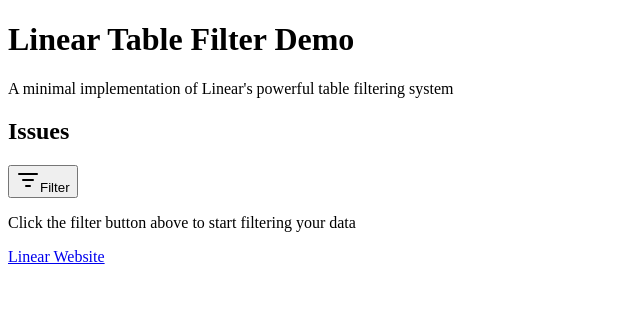
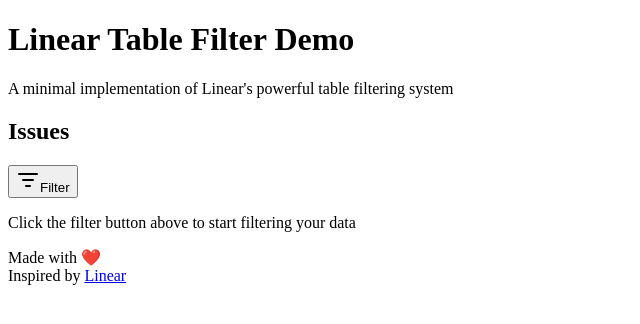
Before and after one commit to shreyT19/Filters, a Next.js app: page / in a window 1280 px wide. Shown: the top 324 px of the page, without its empty margins (0-640 px from the left). Built offline with nearby package versions, Linux system fonts and the light colour scheme.

Commit message:
feat: update footer layout and content for improved user experience

```diff
--- a/src/app/page.tsx
+++ b/src/app/page.tsx
@@ -1,4 +1,3 @@
-import { ListFilter } from "lucide-react";
 import Link from "next/link";
 import TableFilterV2 from "~/components/global/Filter/Filter";
 
@@ -63,16 +62,24 @@ export default function HomePage() {
           </div>
         </div>
 
-        <div className="flex gap-4 mt-4">
-          <Link
-            href="https://linear.app"
-            target="_blank"
-            rel="noopener noreferrer"
-            className="text-sm text-slate-600 hover:text-slate-900"
-          >
-            Linear Website
-          </Link>
-        </div>
+        <footer className="w-full mt-12 border-t border-slate-200 pt-6">
+          <div className="flex flex-col md:flex-row justify-between items-center gap-4">
+            <div className="text-sm text-slate-500">Made with ❤️</div>
+            {/* <div className="text-sm text-slate-500">
+              Thanks to <span className="font-medium">Rati</span> for the design
+              help
+            </div> */}
+            <div className="text-sm text-slate-500">
+              Inspired by{" "}
+              <Link
+                href="https://linear.app"
+                className="underline hover:text-slate-700"
+              >
+                Linear
+              </Link>
+            </div>
+          </div>
+        </footer>
       </div>
     </main>
   );
```
